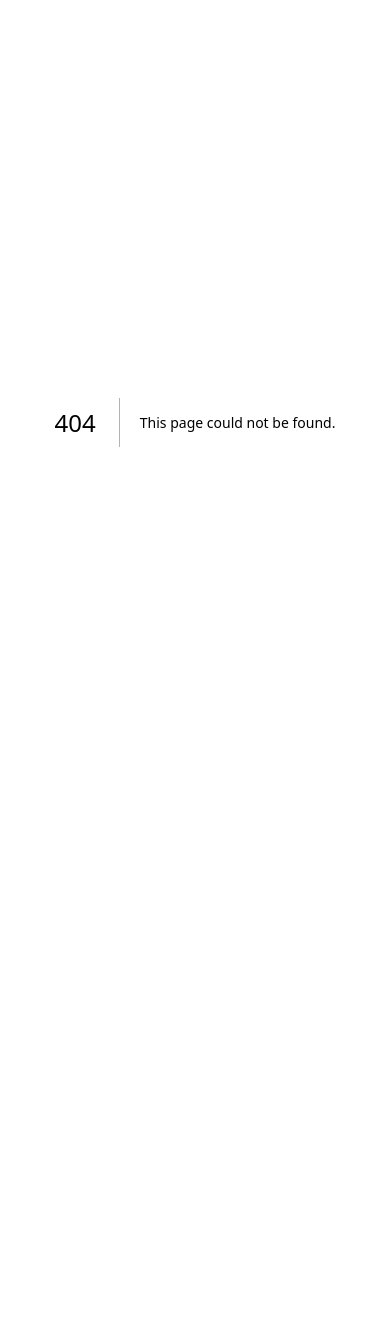
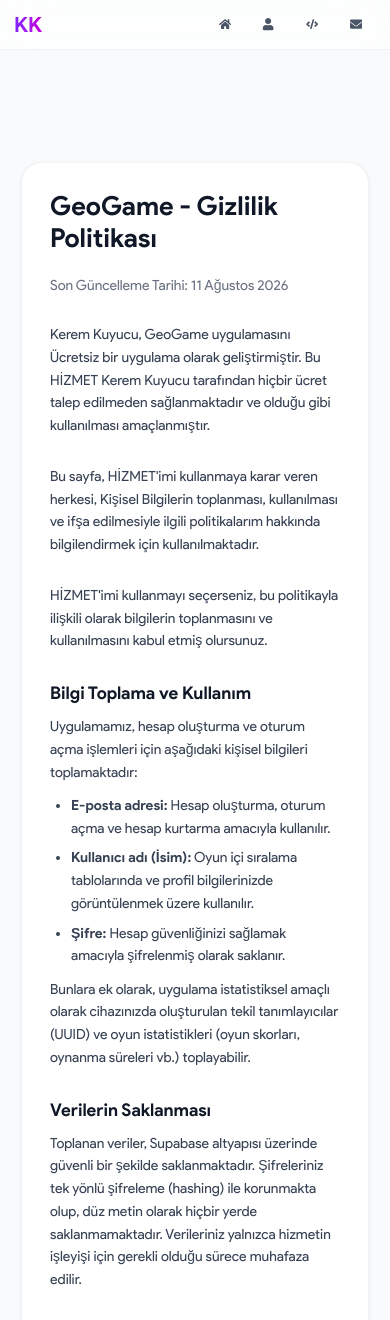
Before and after one commit to KeremKuyucu/keremkk-website, a Next.js app: page /privacy/geogame in a window 390 px wide. Before the commit this address had no page. Shown: the top 1320 px of the page. Before the commit the page ends 844 px from the top, so only its background shows below. Built offline with nearby package versions, Linux system fonts and the light colour scheme.

Commit message:
feat: add privacy policy page for GeoGame mobile app

```diff
--- /dev/null
+++ b/app/privacy/geogame/page.tsx
@@ -0,0 +1,117 @@
+import Navbar from "@/app/components/layout/Navbar";
+import FooterComponent from "@/app/components/layout/Footer";
+
+export const metadata = {
+  title: "GeoGame - Gizlilik Politikası",
+  description: "GeoGame mobil uygulaması için gizlilik politikası",
+};
+
+export default function GeoGamePrivacyPolicy() {
+  return (
+    <main className="min-h-screen bg-gray-50 dark:bg-black transition-colors duration-300">
+      <Navbar />
+
+      <section className="pt-32 pb-20 px-6 max-w-4xl mx-auto">
+        <div className="bg-white dark:bg-gray-900 rounded-3xl p-8 md:p-12 shadow-sm border border-gray-100 dark:border-gray-800">
+          <h1 className="text-3xl md:text-4xl font-bold mb-6 text-gray-900 dark:text-white">
+            GeoGame - Gizlilik Politikası
+          </h1>
+          <p className="text-gray-500 dark:text-gray-400 mb-8">
+            Son Güncelleme Tarihi: 11 Ağustos 2026
+          </p>
+
+          <div className="space-y-8 text-gray-700 dark:text-gray-300 leading-relaxed">
+            <p>
+              Kerem Kuyucu, GeoGame uygulamasını Ücretsiz bir uygulama olarak geliştirmiştir. Bu HİZMET Kerem Kuyucu tarafından hiçbir ücret talep edilmeden sağlanmaktadır ve olduğu gibi kullanılması amaçlanmıştır.
+            </p>
+            <p>
+              Bu sayfa, HİZMET&apos;imi kullanmaya karar veren herkesi, Kişisel Bilgilerin toplanması, kullanılması ve ifşa edilmesiyle ilgili politikalarım hakkında bilgilendirmek için kullanılmaktadır.
+            </p>
+            <p>
+              HİZMET&apos;imi kullanmayı seçerseniz, bu politikayla ilişkili olarak bilgilerin toplanmasını ve kullanılmasını kabul etmiş olursunuz.
+            </p>
+
+            <div>
+              <h2 className="text-xl font-semibold mb-3 text-gray-900 dark:text-white">Bilgi Toplama ve Kullanım</h2>
+              <p className="mb-3">
+                Uygulamamız, hesap oluşturma ve oturum açma işlemleri için aşağıdaki kişisel bilgileri toplamaktadır:
+              </p>
+              <ul className="list-disc pl-6 space-y-2 mb-3">
+                <li><strong>E-posta adresi:</strong> Hesap oluşturma, oturum açma ve hesap kurtarma amacıyla kullanılır.</li>
+                <li><strong>Kullanıcı adı (İsim):</strong> Oyun içi sıralama tablolarında ve profil bilgilerinizde görüntülenmek üzere kullanılır.</li>
+                <li><strong>Şifre:</strong> Hesap güvenliğinizi sağlamak amacıyla şifrelenmiş olarak saklanır.</li>
+              </ul>
+              <p>
+                Bunlara ek olarak, uygulama istatistiksel amaçlı olarak cihazınızda oluşturulan tekil tanımlayıcılar (UUID) ve oyun istatistikleri (oyun skorları, oynanma süreleri vb.) toplayabilir.
+              </p>
+            </div>
+
+            <div>
+              <h2 className="text-xl font-semibold mb-3 text-gray-900 dark:text-white">Verilerin Saklanması</h2>
+              <p>
+                Toplanan veriler, Supabase altyapısı üzerinde güvenli bir şekilde saklanmaktadır. Şifreleriniz tek yönlü şifreleme (hashing) ile korunmakta olup, düz metin olarak hiçbir yerde saklanmamaktadır. Verileriniz yalnızca hizmetin işleyişi için gerekli olduğu sürece muhafaza edilir.
+              </p>
+            </div>
+
+            <div>
+              <h2 className="text-xl font-semibold mb-3 text-gray-900 dark:text-white">Üçüncü Taraf Hizmet Sağlayıcıları</h2>
+              <p className="mb-3">
+                Uygulamamız, kimlik doğrulama ve veri saklama hizmetleri için üçüncü taraf altyapı sağlayıcılarını kullanmaktadır.
+              </p>
+              <p className="mb-2">Uygulama tarafından kullanılan üçüncü taraf hizmet sağlayıcılarının gizlilik politikalarına aşağıdaki bağlantılardan ulaşabilirsiniz:</p>
+              <ul className="list-disc pl-6 space-y-2">
+                <li>
+                  <a href="https://policies.google.com/privacy" target="_blank" rel="noopener noreferrer" className="text-blue-600 dark:text-blue-400 hover:underline">
+                    Google Play Hizmetleri
+                  </a>
+                </li>
+                <li>
+                  <a href="https://supabase.com/privacy" target="_blank" rel="noopener noreferrer" className="text-blue-600 dark:text-blue-400 hover:underline">
+                    Supabase
+                  </a>
+                </li>
+              </ul>
+            </div>
+
+            <div>
+              <h2 className="text-xl font-semibold mb-3 text-gray-900 dark:text-white">Günlük Verileri (Log Data)</h2>
+              <p>
+                Uygulamayı kullanırken bir hata veya çökme oluşması durumunda, cihazınızdaki Günlük Verileri (Log Data) toplanabilir. Bu Günlük Verileri; cihazınızın İnternet Protokolü (&quot;IP&quot;) adresi, cihaz adı, işletim sistemi sürümü, hizmetimizi kullanırken uygulamanın yapılandırması, hizmeti kullanımınızın saati, tarihi ve diğer istatistikler gibi bilgileri içerebilir.
+              </p>
+            </div>
+
+            <div>
+              <h2 className="text-xl font-semibold mb-3 text-gray-900 dark:text-white">Hesap Silme</h2>
+              <p>
+                Hesabınızı ve tüm ilişkili verilerinizi kalıcı olarak silmek istemeniz durumunda, aşağıdaki e-posta adresi üzerinden talepte bulunabilirsiniz. Hesap silme talepleriniz en geç 30 gün içinde işleme alınacaktır.
+              </p>
+            </div>
+
+            <div>
+              <h2 className="text-xl font-semibold mb-3 text-gray-900 dark:text-white">Çocukların Gizliliği</h2>
+              <p>
+                Bu HİZMET, 13 yaşın altındaki çocuklara yönelik değildir. 13 yaşın altındaki çocuklardan bilerek kişisel bilgi toplamam. Bir ebeveyn veya vasi olarak çocuğunuzun bize kişisel bilgi sağladığını fark ederseniz, lütfen benimle iletişime geçin; gerekli önlemleri alacağım.
+              </p>
+            </div>
+
+            <div>
+              <h2 className="text-xl font-semibold mb-3 text-gray-900 dark:text-white">Değişiklikler</h2>
+              <p>
+                Gizlilik Politikamızı zaman zaman güncelleyebiliriz. Bu nedenle, herhangi bir değişiklik olup olmadığını görmek için bu sayfayı periyodik olarak gözden geçirmeniz tavsiye edilir. Değişiklikler bu sayfada yayımlandıktan hemen sonra yürürlüğe girer.
+              </p>
+            </div>
+
+            <div>
+              <h2 className="text-xl font-semibold mb-3 text-gray-900 dark:text-white">Bize Ulaşın</h2>
+              <p>
+                Gizlilik Politikam ile ilgili herhangi bir sorunuz veya öneriniz varsa, benimle iletişime geçmekten çekinmeyin. Bana <a href="mailto:iletisim@keremkk.com.tr" className="text-blue-600 dark:text-blue-400 hover:underline">iletisim@keremkk.com.tr</a> adresinden ulaşabilirsiniz.
+              </p>
+            </div>
+          </div>
+        </div>
+      </section>
+
+      <FooterComponent />
+    </main>
+  );
+}
```
